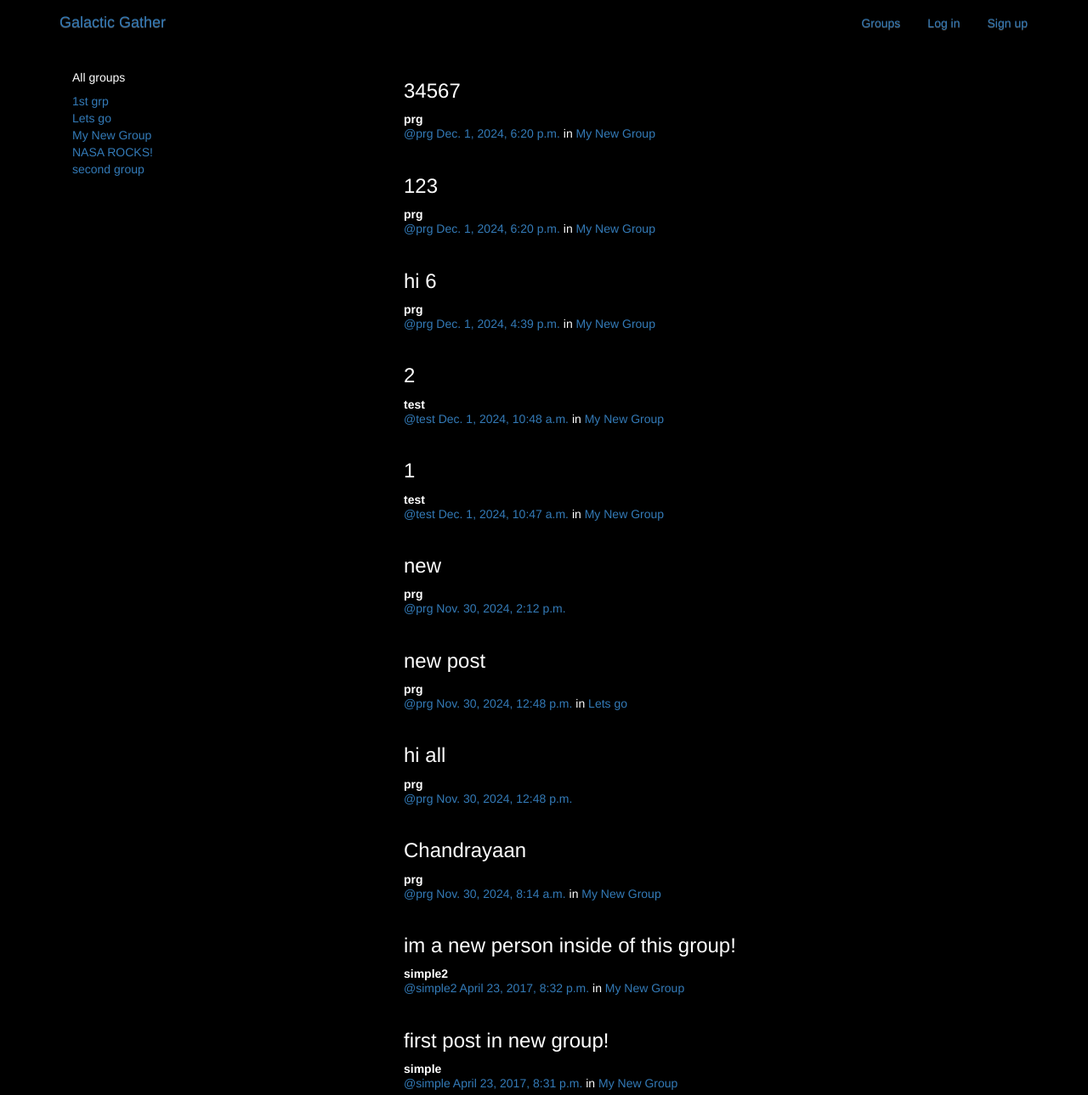
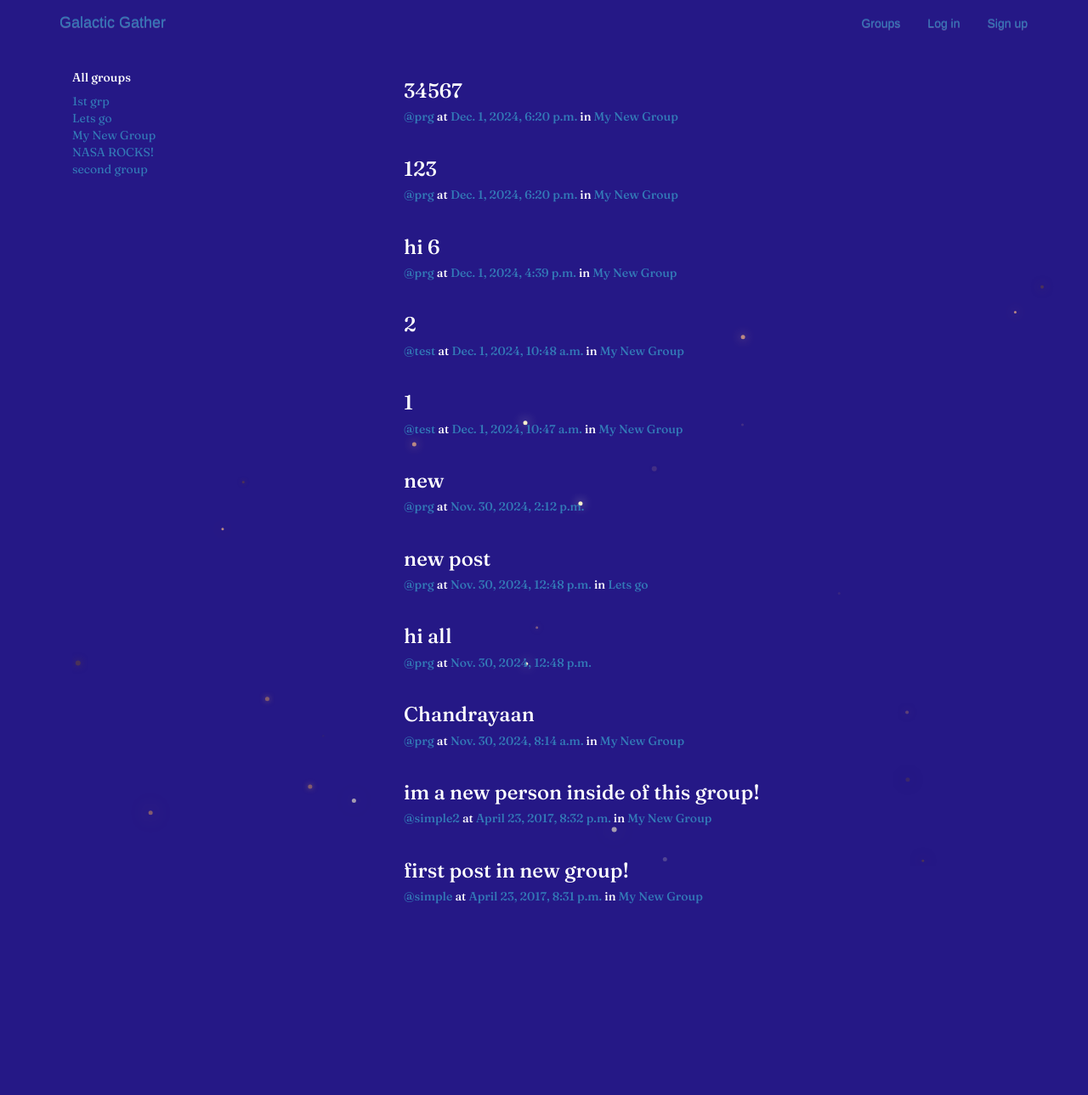
Before and after one commit to praggy278/Django_SocialNetworkWebsite_Project, a Django app: page /posts/ in a window 1280 px wide; the page is wider, and only the part inside the window is pictured. Shown: the top 1289 px of that part at 85% size. After the commit the page ends 1064 px from the top of that part, so only its background shows below. Run offline with Django 3.2, Linux system fonts and the light colour scheme; data comes from the database, SQL or seed files in the repository; both versions use the stored data as it was after the commit; a map, chart or similar area stays blank; some libraries are stand-ins or nearby versions.

Commit message:
animation fix

```diff
--- a/groups/templates/groups/group_detail.html
+++ b/groups/templates/groups/group_detail.html
@@ -1,5 +1,6 @@
 {% extends "groups/groups_base.html" %}
 {% block pregroup %}
+<div class="col-md-4">
 	<h1>{{group.name}}</h1>
 	<h2> Member Count: {{group.members.count}}</h2>
 	<div class="content">
@@ -11,10 +12,12 @@
 				class="glyphicon glyphicon-ok-circle"></span> Join</a>
 		{% endif %}
 	</div>
+	<canvas id="canvas"></canvas>
+</div>
 {% endblock %}
 
 {% block group_content %}
-<div class="col-md-8">
+<div class="col-md-8 list_of_posts">
 	{% if group.posts.count == 0 %}
 	<h2>No posts in this group yet!</h2>
 	{% else %}
--- a/posts/templates/posts/_post.html
+++ b/posts/templates/posts/_post.html
@@ -1,16 +1,15 @@
 <div class="post media">
 	<h3>{{ post.message_html|safe }}</h3>
 	<div class="media-body">
-		<strong>{{ post.user.username }}</strong>
 		<h5 class="media-heading">
 			<span class="username">
 				<a href="{% url 'posts:for_user' username=post.user.username %}">@{{ post.user.username }}</a>
 			</span>
 			<time class="time">
-				<a href="{% url 'posts:single' username=post.user.username pk=post.pk %}">{{ post.created_at }}</a>
+				<span class="group-name"> at <a href="{% url 'posts:single' username=post.user.username pk=post.pk %}">{{ post.created_at }}</a></span>
 			</time>
 			{% if post.group %}
-			<span class="group-name">in <a href="{% url 'groups:single' slug=post.group.slug %}">{{ post.group.name }}</a></span>
+			<span class="group-name"> in <a href="{% url 'groups:single' slug=post.group.slug %}">{{ post.group.name }}</a></span>
 			{% endif %}
 		</h5>
 		<div class="media-footer">
--- a/posts/templates/posts/post_confirm_delete.html
+++ b/posts/templates/posts/post_confirm_delete.html
@@ -1,17 +1,12 @@
 {% extends "posts/post_base.html" %}
-
-
 {% block post_content %}
 <h3>Are you sure you want to delete this post?</h3>
-
 <div class="posts">
 	{% include "posts/_post.html" with post=object hide_delete=True %}
 </div>
-
 <form method="POST">
 	{% csrf_token %}
 	<input type="submit" value="Confirm Delete" class="btn btn-danger btn-large">
 	<a href="{% url 'posts:single' username=user.username pk=object.pk %}" class="btn btn-simple btn-large btn-default">Cancel</a>
 </form>
-
 {% endblock %}
--- a/posts/templates/posts/post_list.html
+++ b/posts/templates/posts/post_list.html
@@ -28,13 +28,16 @@
 			</ul>
 		</div>
 	</div>
+	<canvas id="canvas"></canvas>
 </div>
 {% endblock %}
 
 {% block post_content %}
-<div class="col-md-8">
-	{% for post in post_list %}
-	{% include "posts/_post.html" %}
-	{% endfor %}
+<div class="col-md-8 list_of_posts">
+	<div id="scrollable-post-list">
+		{% for post in post_list %}
+		{% include "posts/_post.html" %}
+		{% endfor %}
+	</div>
 </div>
 {% endblock %}
--- a/posts/views.py
+++ b/posts/views.py
@@ -69,7 +69,9 @@
 class DeletePost(LoginRequiredMixin, SelectRelatedMixin, generic.DeleteView):
     model = models.Post
     select_related = ("user", "group")
-    success_url = reverse_lazy("posts:for_user")
+
+    def get_success_url(self):
+        return reverse_lazy('posts:for_user', kwargs={'username': self.request.user.username})
 
     def get_queryset(self):
         queryset = super().get_queryset()
--- a/static/simplesocial/css/master.css
+++ b/static/simplesocial/css/master.css
@@ -1,6 +1,17 @@
-body {
+body, html {
   margin: 0;
-  overflow: hidden;
-  background-color: black;
-  color:white;
+  height: 100%;
+  background-color: #251886;
+  color: white;
 }
+
+#scrollable-post-list {
+  overflow-y: auto;
+  padding-right: 10px;
+  scroll-behavior: smooth;
+}
+
+.mycontent{
+  font-family: "Fraunces", serif;
+  margin: auto;
+}
--- a/static/simplesocial/js/master.js
+++ b/static/simplesocial/js/master.js
@@ -192,14 +192,18 @@
 }
 
 canvas.onclick = function(e) {
-  giveBirth(e, birthToGive);
+  var rect = canvas.getBoundingClientRect();
+  var x = e.clientX - rect.left;
+  var y = e.clientY - rect.top;
+
+  giveBirth(x, y, birthToGive);
 }
 
-function giveBirth(e, u) {
+function giveBirth(x, y, u) {
   var i = persons.length;
   persons[i] = new Firefly(i);
-  persons[i].x = e.layerX;
-  persons[i].y = e.layerY;
+  persons[i].x = x;
+  persons[i].y = y;
 
-  if (u > 1) giveBirth(e, u - 1);
+  if (u > 1) giveBirth(x, y, u - 1);
 }
```
Also changed, not shown: groups/views.py (+4 -25 lines), posts/templates/posts/user_post_list.html (+6 -3 lines), static/css/master.css (+2 -24 lines), db.sqlite3. Lines whose indentation alone changed are shown as unchanged.
